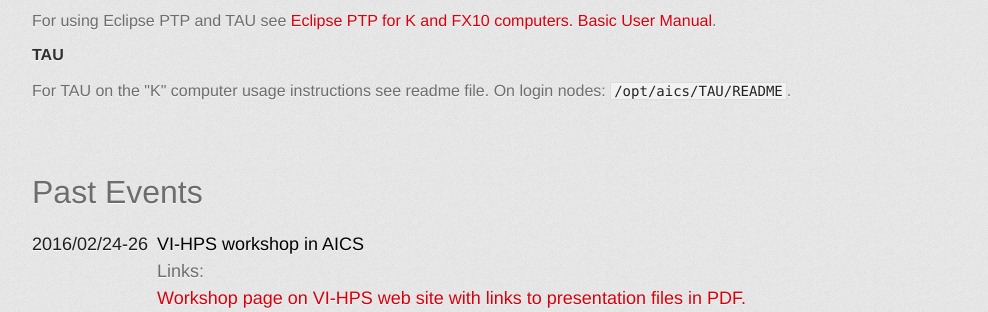
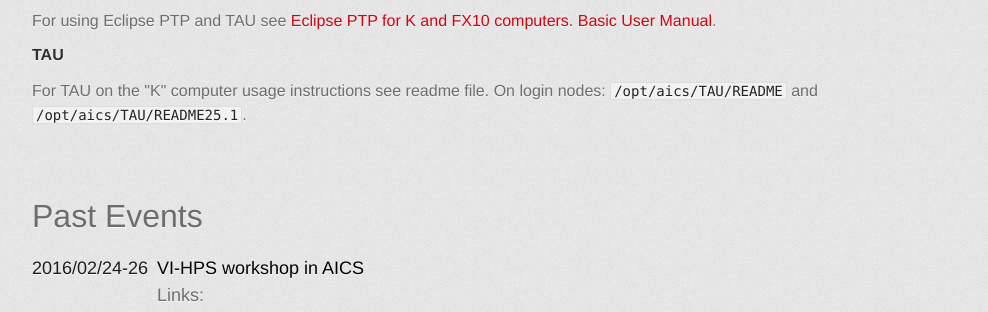
Before and after one commit to pyotr777/k_perftools, a plain HTML site: page index.html in a window 1280 px wide. Shown: the part 774-1086 px from the top of the page, without its empty margins (128-1116 px from the left). Drawn offline with Linux system fonts and the light colour scheme; a web font is replaced by a local one.

Commit message:
Noted README25.1.

```diff
--- a/index.html
+++ b/index.html
@@ -56,7 +56,7 @@
         </p>
 
         <h4>TAU</h4>
-        <p>For TAU on the "K" computer usage instructions see readme file. On login nodes: <code>/opt/aics/TAU/README</code>.
+        <p>For TAU on the "K" computer usage instructions see readme file. On login nodes: <code>/opt/aics/TAU/README</code> and <code>/opt/aics/TAU/README25.1</code>.
         </p>
         <div class="blank"></div>
         <h1>Past Events</h1>
```
